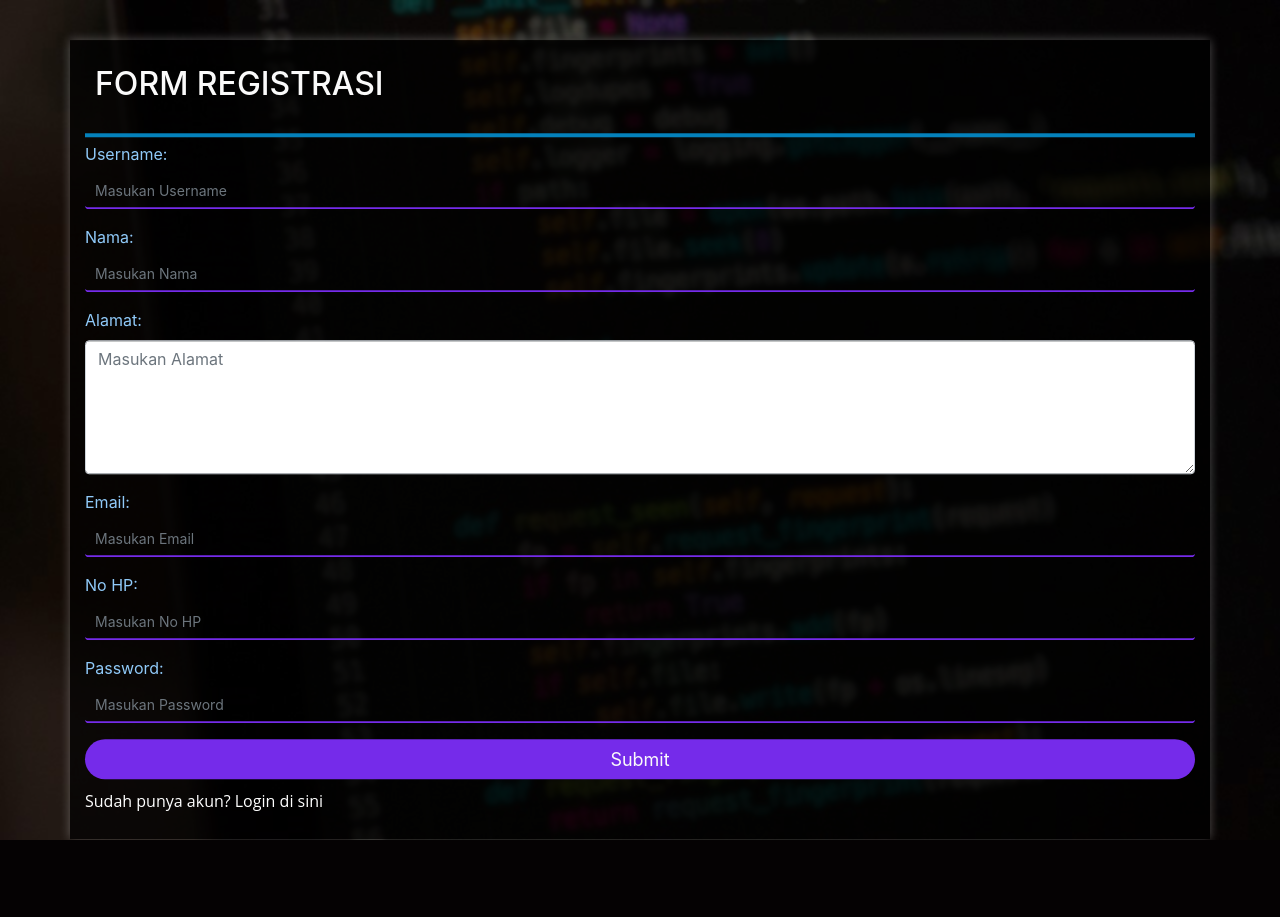
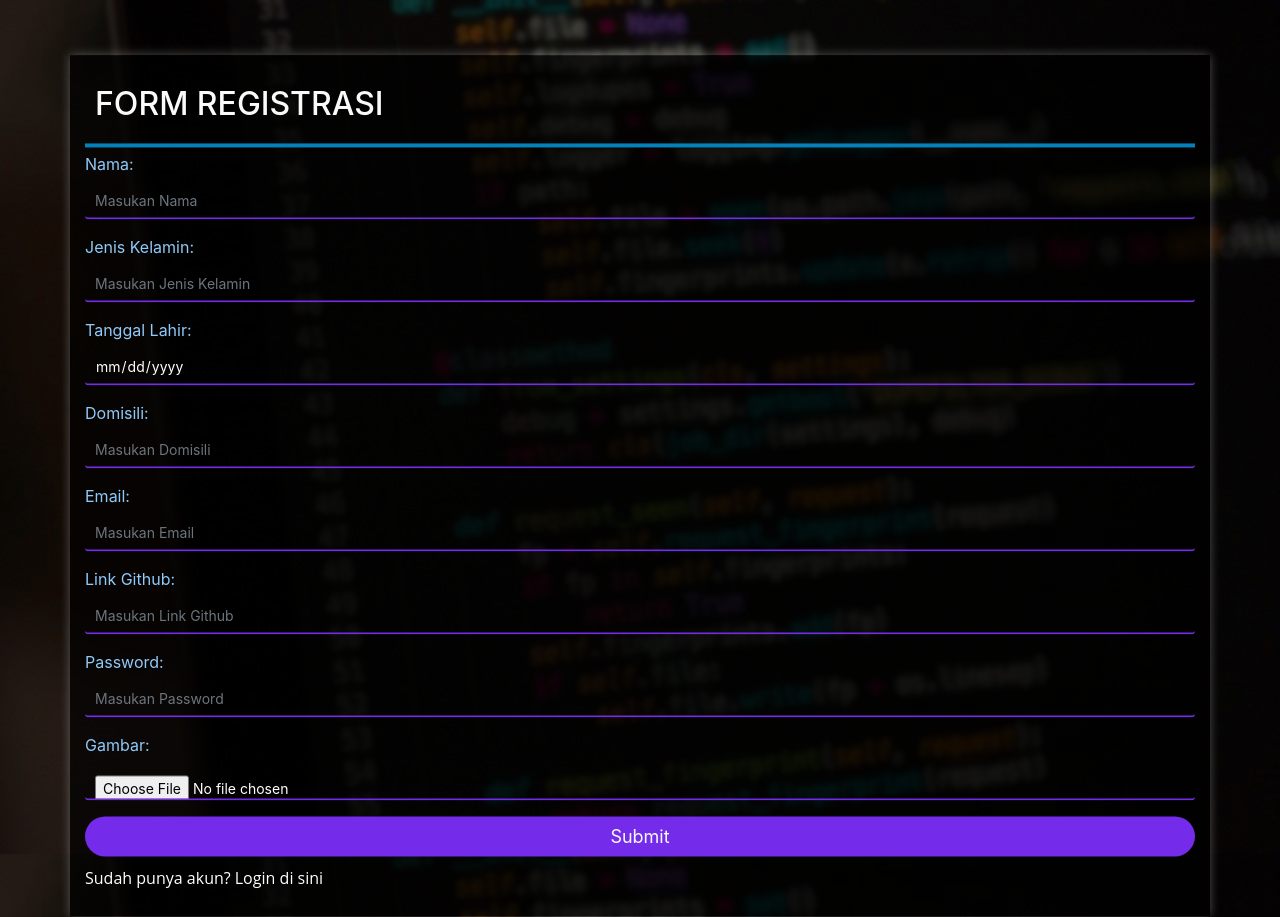
Before and after one commit to FarizAhmadBZ/uasweb, a PHP site: page /registrasi.php in a window 1280 px wide. Before the commit the page ends 840 px from the top, so only its background shows below. Run offline with PHP 8.4, Linux system fonts and the light colour scheme.

Commit message:
Memperbaiki sebelumnya
Ada yang diperbaiki di dalamnya

```diff
--- a/koneksi.php
+++ b/koneksi.php
@@ -1,6 +1,6 @@
 <?php
     $namaserver = "localhost";
-    $username = "root";
+    $nama = "root";
     $password = "";
     $koneksi = mysqli_connect($namaserver, $username, $password);
     mysqli_select_db($koneksi,"itwork") or die ("Database Salah!");
--- a/registrasi.css
+++ b/registrasi.css
@@ -17,7 +17,7 @@ body {
 h2 {
     text-align: left;
     padding-left: 10px;
-    padding-bottom: 30px;
+    padding-bottom: 20px;
 }
 
 a {
@@ -35,8 +35,8 @@ p {
     position: absolute;
     left: 50%;
     top: 50%;
-    transform: translate(-50%, -45%);
-    padding-top: 25px;
+    transform: translate(-50%, -40%);
+    padding-top: 30px;
     padding-bottom: 10px;
     width: 100%;
     background-color: rgba(0, 0, 0, .7);
--- a/registrasi.php
+++ b/registrasi.php
@@ -12,30 +12,39 @@
 <div class="container">
 <h2>Form Registrasi</h2>
 <form action="simpan_pendaftaran.php" method="post">
-        <div class="form-group">
-            <label>Username:</label>
-            <input type="text" name="username" class="form-control" placeholder="Masukan Username" />
-        </div>
 	    <div class="form-group">
             <label>Nama:</label>
             <input type="text" name="nama" class="form-control" placeholder="Masukan Nama" />
         </div>
+        <div class="form-group">
+            <label>Jenis Kelamin:</label>
+            <input type="text" name="jenis kelamin" class="form-control" placeholder="Masukan Jenis Kelamin" />
+        </div>
+        <div class="form-group">
+	     <label>Tanggal Lahir:</label>
+	     <input type="date" name="tanggal lahir" class="form-control" placeholder="Masukan Tanggal Lahir" />
+	    </div>
 	    <div class="form-group">
-	     <label>Alamat:</label>
-	     <textarea name="alamat" class="form-control" rows="5"placeholder="Masukan Alamat" ></textarea>
+	     <label>Domisili:</label>
+	     <input type="text" name="domisili" class="form-control" placeholder="Masukan Domisili" />
 	    </div>
 	    <div class="form-group">
             <label>Email:</label>
             <input type="email" name="email" class="form-control" placeholder="Masukan Email" />
         </div>
-	    <div class="form-group">
-            <label>No HP:</label>
-            <input type="number" name="no_hp" class="form-control" placeholder="Masukan No HP" />
+        <div class="form-group">
+            <label>Link Github:</label>
+            <input type="text" name="link_github" class="form-control" placeholder="Masukan Link Github" />
         </div>
 	    <div class="form-group">
             <label>Password:</label>
             <input type="password" name="password" class="form-control" placeholder="Masukan Password" />
         </div>
+        <div class="form-group">
+            <label>Gambar:</label>
+            <input type="file" name="Gambar" class="form-control" placeholder="Masukan Gambar" />
+        </div>
+
 
         <button type="submit" name="submit" class="btn btn-primary">Submit</button>
         <p> Sudah punya akun?
--- a/simpan_pendaftaran.php
+++ b/simpan_pendaftaran.php
@@ -4,7 +4,7 @@
 include "koneksi.php";
 
 //menerima nilai dari kiriman form pendaftaran
-$username=$_POST['username'];
+$nama=$_POST['nama'];
 $password=($_POST['password']);
 
 
@@ -18,7 +18,7 @@ $sql = "INSERT INTO users (id, nama, jenis_kelamin, tanggal_lahir, domisili, ema
 //Kondisi apakah berhasil atau tidak
   if ($hasil) {
 	header("location:login.php");
-	$_SESSION['username'] = $username;
+	$_SESSION['nama'] = $nama;
         $_SESSION['role'] = "member";
 
         setcookie($_SESSION['username'],$username);
```
Also changed, not shown: login.php (+5 -5 lines).
